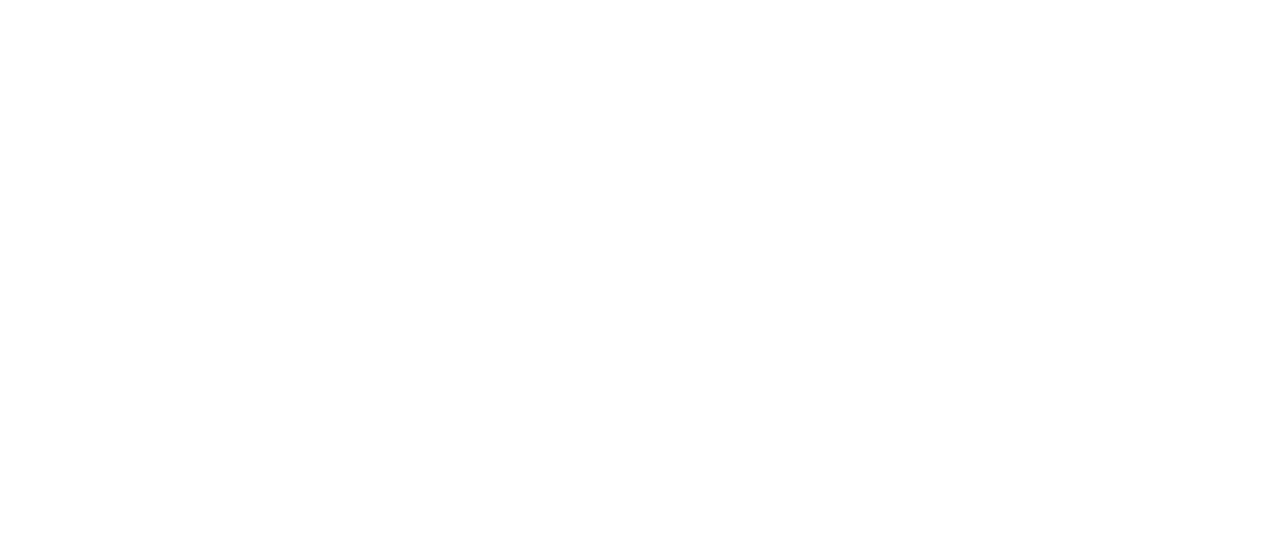
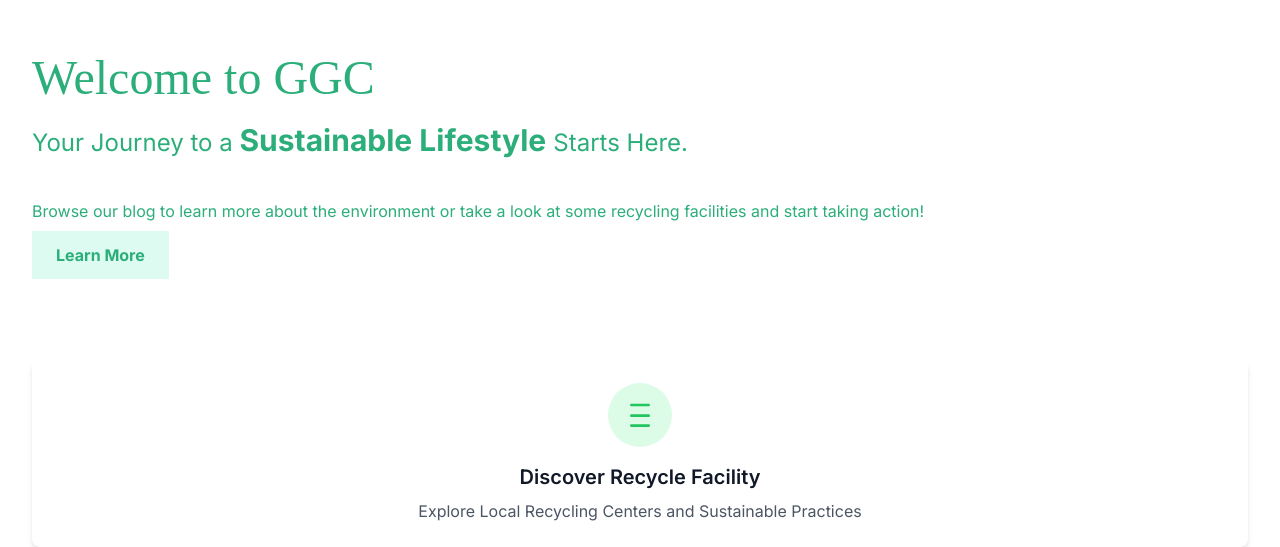
Before and after one commit to CheaVuThearith/ggc_website, a Next.js app: page / in a window 1280 px wide. Shown: the part 1026-1573 px from the top of the page. Before the commit the page ends 800 px from the top, so only its background shows below. Built offline with nearby package versions, Linux system fonts and the light colour scheme; a web font is replaced by a local one.

Commit message:
MissionBox create

```diff
--- a/app/page.tsx
+++ b/app/page.tsx
@@ -1,11 +1,18 @@
 import HeroSection from "@/components/HeroSection";
 import Navbar from "@/components/Navbar";
+import React from 'react';
+import MissionBox from '@/components/MissionBox';
+
+
+
 
 export default function Home() {
   return (
     <>
-
+    {/* <Navbar/> */}
+    <div className="flex flex-col items-center justify-center bg-gray-100 min-h-screen"></div>
       <HeroSection />
+      <MissionBox/>
     </>
   );
 }
--- /dev/null
+++ b/components/MissionBox.tsx
@@ -0,0 +1,30 @@
+import React from 'react';
+
+const MissionBox: React.FC = () => {
+  return (
+    <div className="flex flex-col items-center justify-center p-6 bg-white rounded-lg shadow-md">
+      <div className="w-16 h-16 mb-4 flex items-center justify-center rounded-full bg-green-100">
+        <svg
+          xmlns="http://www.w3.org/2000/svg"
+          fill="none"
+          viewBox="0 0 24 24"
+          strokeWidth="2"
+          stroke="currentColor"
+          className="w-8 h-8 text-green-500"
+        >
+          <path
+            strokeLinecap="round"
+            strokeLinejoin="round"
+            d="M5.5 20h13M5.5 12.5h13M5.5 4.5h13"
+          />
+        </svg>
+      </div>
+      <h2 className="text-xl font-semibold text-gray-900">Discover Recycle Facility</h2>
+      <p className="mt-2 text-center text-gray-600">
+        Explore Local Recycling Centers and Sustainable Practices
+      </p>
+    </div>
+  );
+};
+
+export default MissionBox;
```
